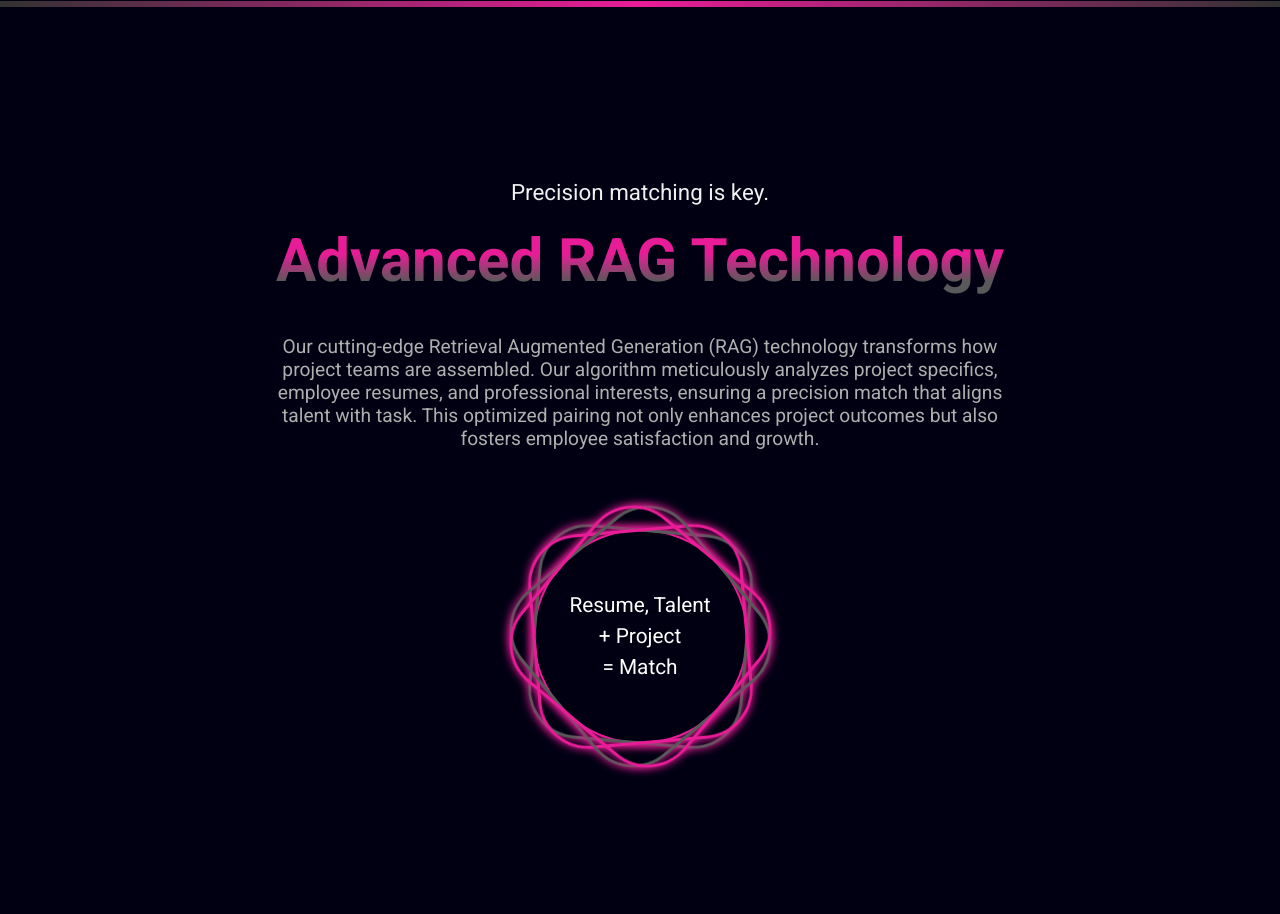
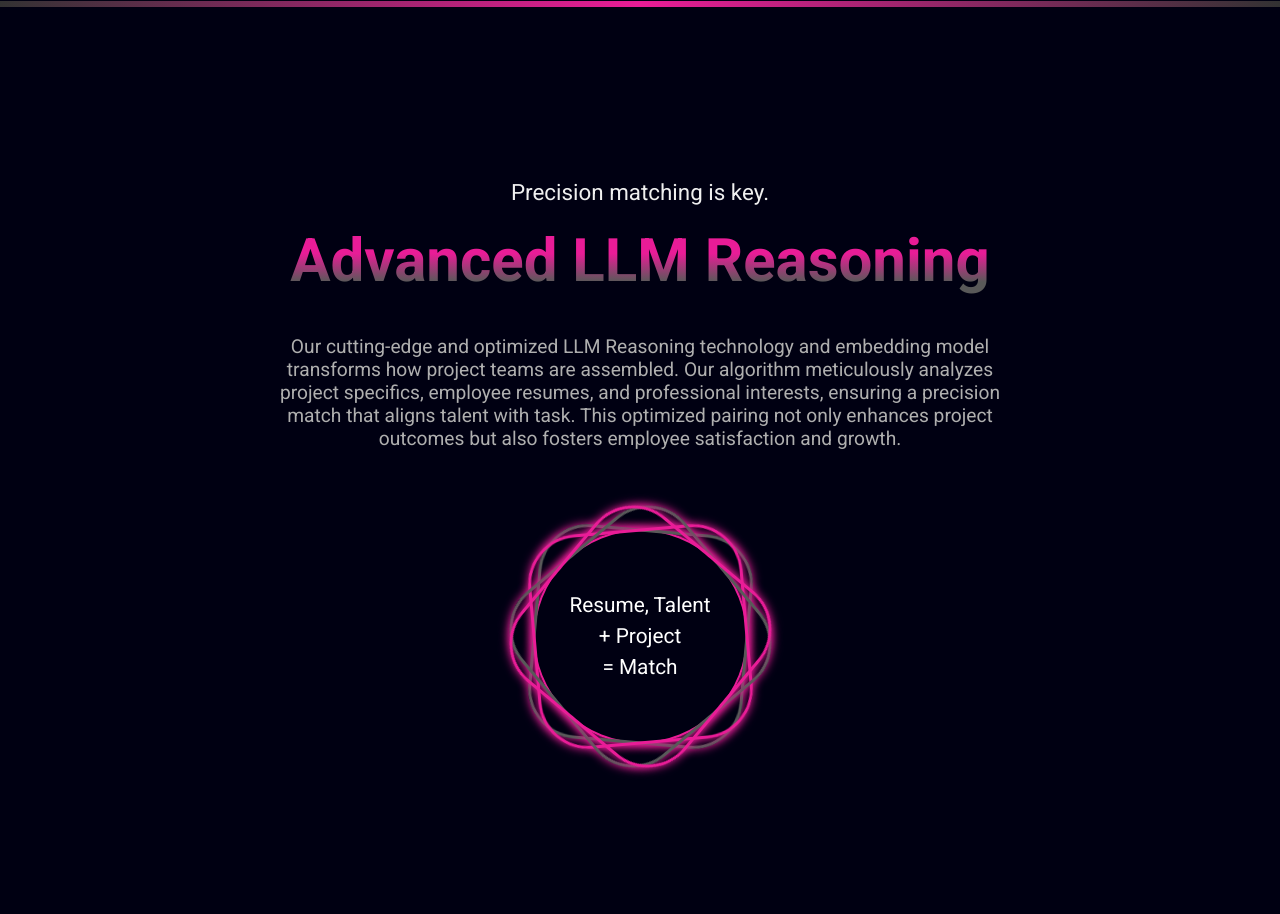
Before and after one commit to ryuan19/SkillSyncer, a Flask app: page / in a window 1280 px wide. Shown: the part 1534-2448 px from the top of the page. Run offline with Flask 3, Linux system fonts and the light colour scheme.

Commit message:
updates to index

```diff
--- a/templates/index.html
+++ b/templates/index.html
@@ -83,10 +83,10 @@
                 <p style="font-size: 1.4em; color: #f0f0f0; margin-bottom: 0;">
                     Precision matching is key.
                 </p>
-                <h2 class="subhead-pink">Advanced RAG Technology</h2>
+                <h2 class="subhead-pink">Advanced LLM Reasoning</h2>
                 <div style="max-width: 750px;">
                     <p style="font-size: 1.2em; color: #afafaf;">
-                        Our cutting-edge Retrieval Augmented Generation (RAG) technology transforms how project teams are assembled. Our algorithm meticulously analyzes project specifics, employee resumes, and professional interests, ensuring a precision match that aligns talent with task. This optimized pairing not only enhances project outcomes but also fosters employee satisfaction and growth.
+                        Our cutting-edge and optimized LLM Reasoning technology and embedding model transforms how project teams are assembled. Our algorithm meticulously analyzes project specifics, employee resumes, and professional interests, ensuring a precision match that aligns talent with task. This optimized pairing not only enhances project outcomes but also fosters employee satisfaction and growth.
                     </p>
                 </div>
                 <div class="ring" style="margin-top: 60px">
```
